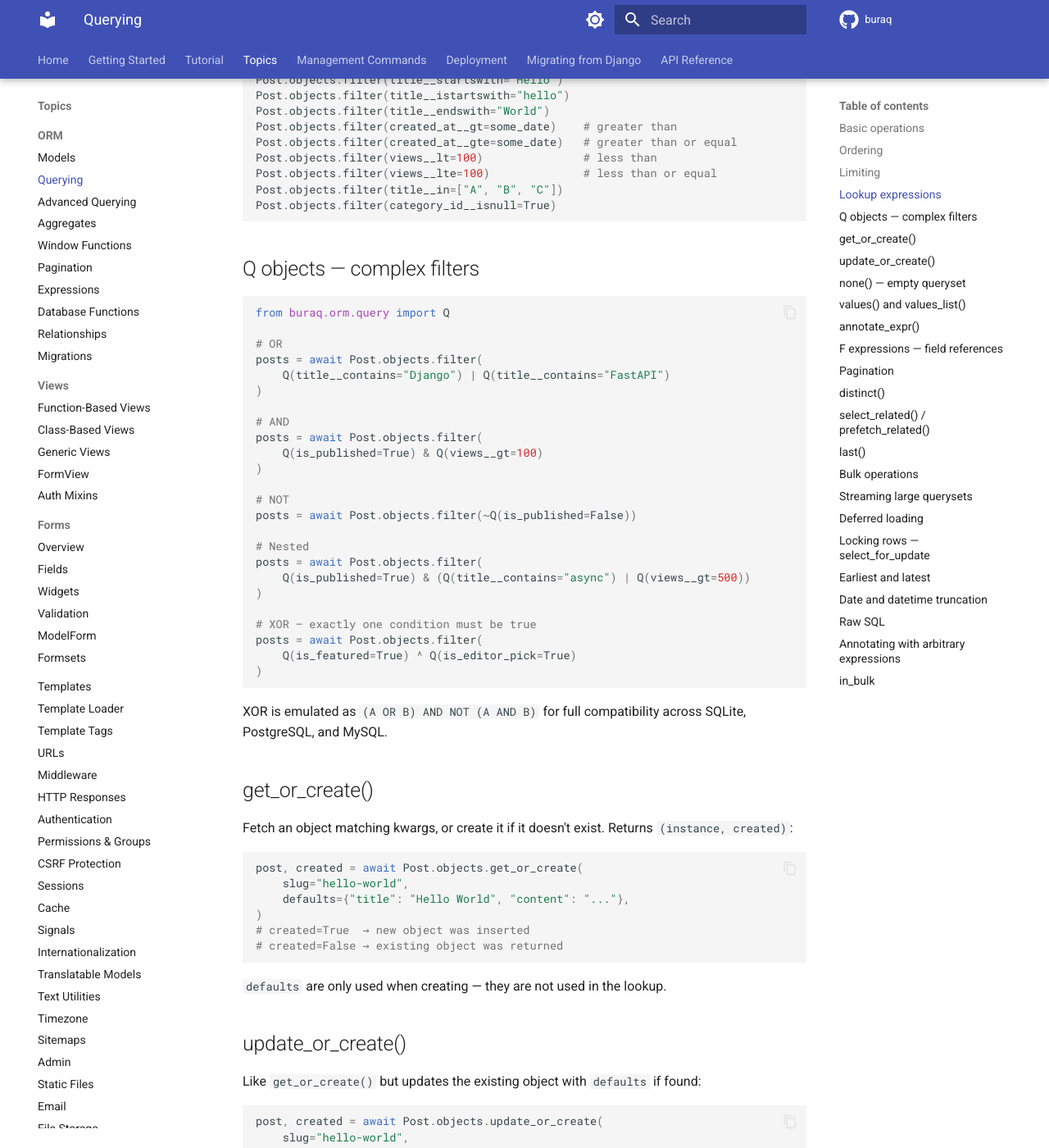
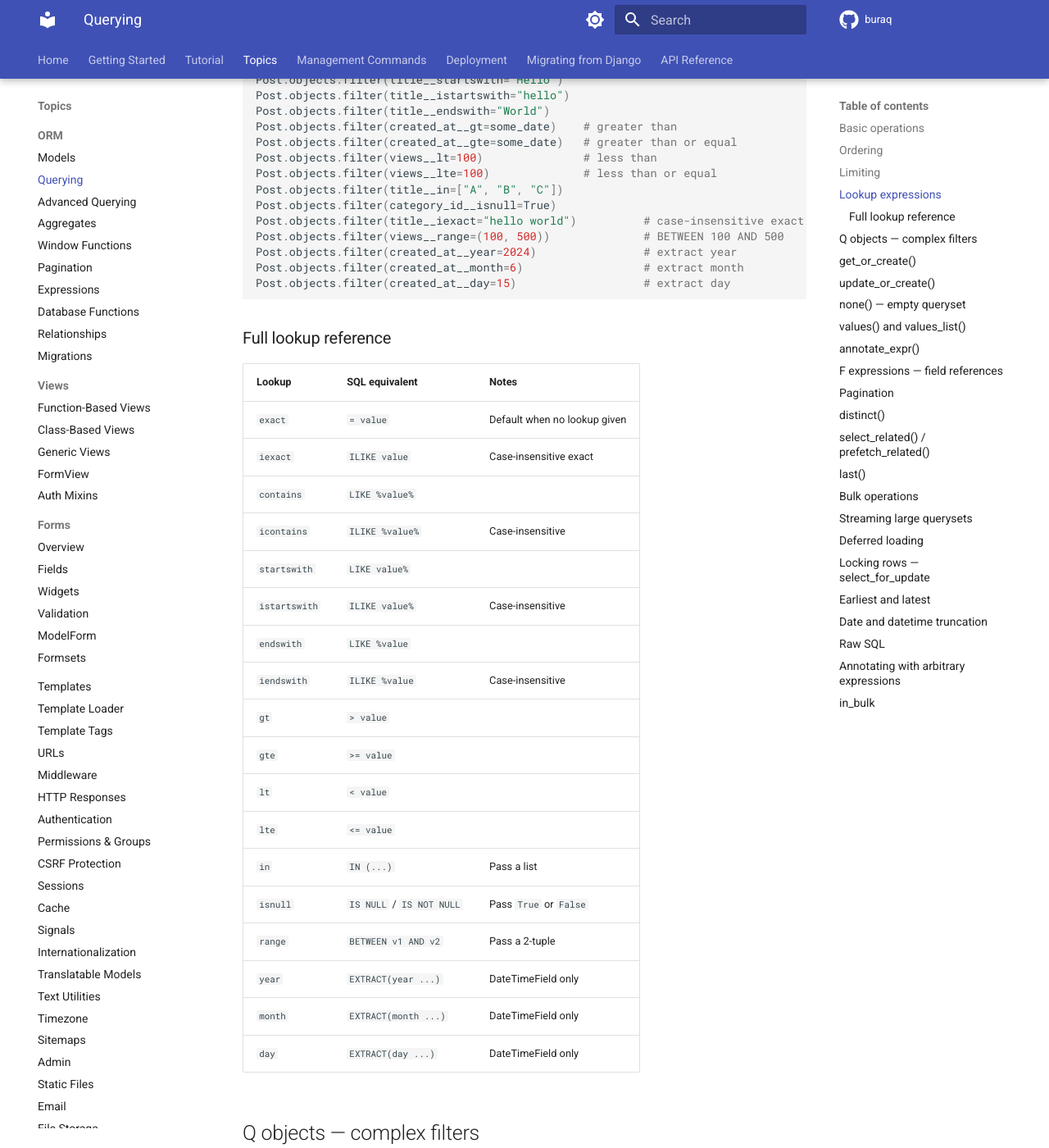
Before and after one commit to nezanuha/buraq, an MkDocs documentation site: the page built from docs/topics/orm/querying.md, in a window 1280 px wide and 1400 px high, scrolled down 1613 px. Shown: the whole window at 82% size. Built offline with MkDocs 1.6.1 and Material for MkDocs 9.7.7, drawn with Linux system fonts in a browser that asks for light colours; comment, search, counter and statistics services are not loaded; the version menu is left out.

Commit message:
docs: add missing filter lookups to querying.md
iexact, range, year/month/day were implemented in orm/query.py
but absent from the lookup reference. Added examples and a full
lookup reference table covering all 18 supported lookups.

````diff
--- a/docs/topics/orm/querying.md
+++ b/docs/topics/orm/querying.md
@@ -80,7 +80,35 @@ Post.objects.filter(views__lt=100)               # less than
 Post.objects.filter(views__lte=100)              # less than or equal
 Post.objects.filter(title__in=["A", "B", "C"])
 Post.objects.filter(category_id__isnull=True)
+Post.objects.filter(title__iexact="hello world")          # case-insensitive exact
+Post.objects.filter(views__range=(100, 500))              # BETWEEN 100 AND 500
+Post.objects.filter(created_at__year=2024)                # extract year
+Post.objects.filter(created_at__month=6)                  # extract month
+Post.objects.filter(created_at__day=15)                   # extract day
 ```
+
+### Full lookup reference
+
+| Lookup | SQL equivalent | Notes |
+|---|---|---|
+| `exact` | `= value` | Default when no lookup given |
+| `iexact` | `ILIKE value` | Case-insensitive exact |
+| `contains` | `LIKE %value%` | |
+| `icontains` | `ILIKE %value%` | Case-insensitive |
+| `startswith` | `LIKE value%` | |
+| `istartswith` | `ILIKE value%` | Case-insensitive |
+| `endswith` | `LIKE %value` | |
+| `iendswith` | `ILIKE %value` | Case-insensitive |
+| `gt` | `> value` | |
+| `gte` | `>= value` | |
+| `lt` | `< value` | |
+| `lte` | `<= value` | |
+| `in` | `IN (...)` | Pass a list |
+| `isnull` | `IS NULL` / `IS NOT NULL` | Pass `True` or `False` |
+| `range` | `BETWEEN v1 AND v2` | Pass a 2-tuple |
+| `year` | `EXTRACT(year ...)` | DateTimeField only |
+| `month` | `EXTRACT(month ...)` | DateTimeField only |
+| `day` | `EXTRACT(day ...)` | DateTimeField only |
 
 ## Q objects — complex filters
 
````
